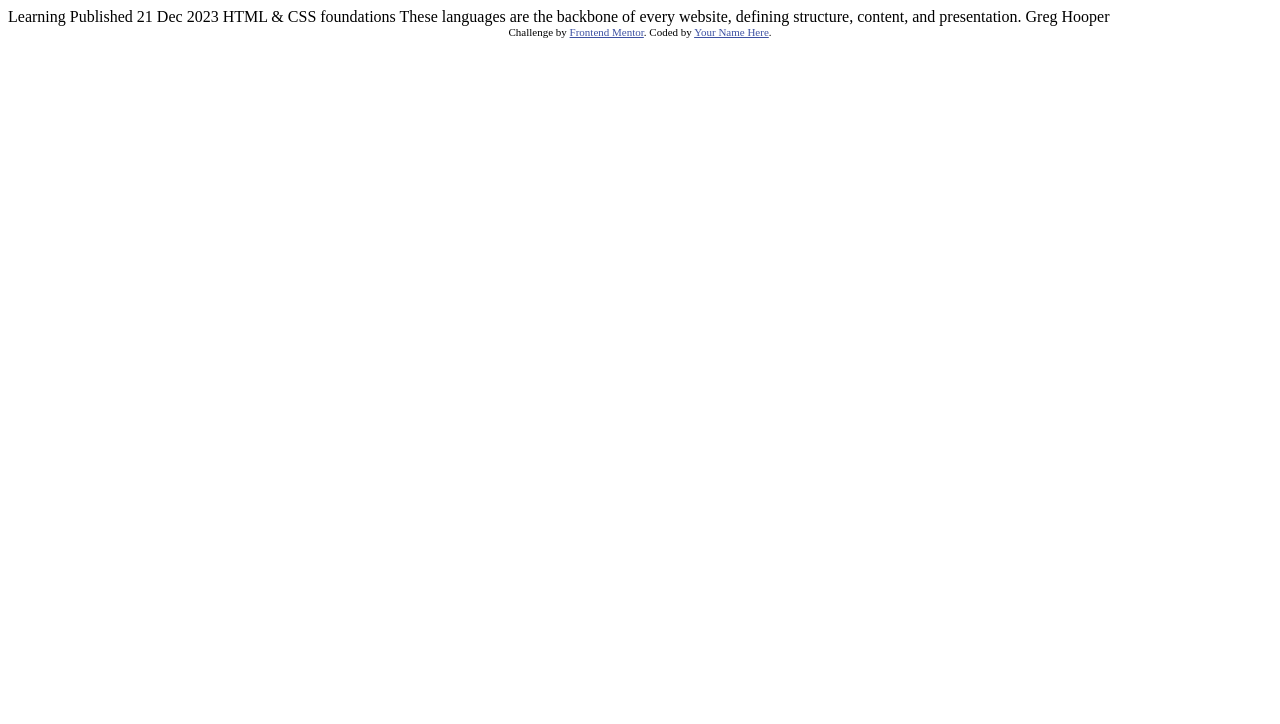
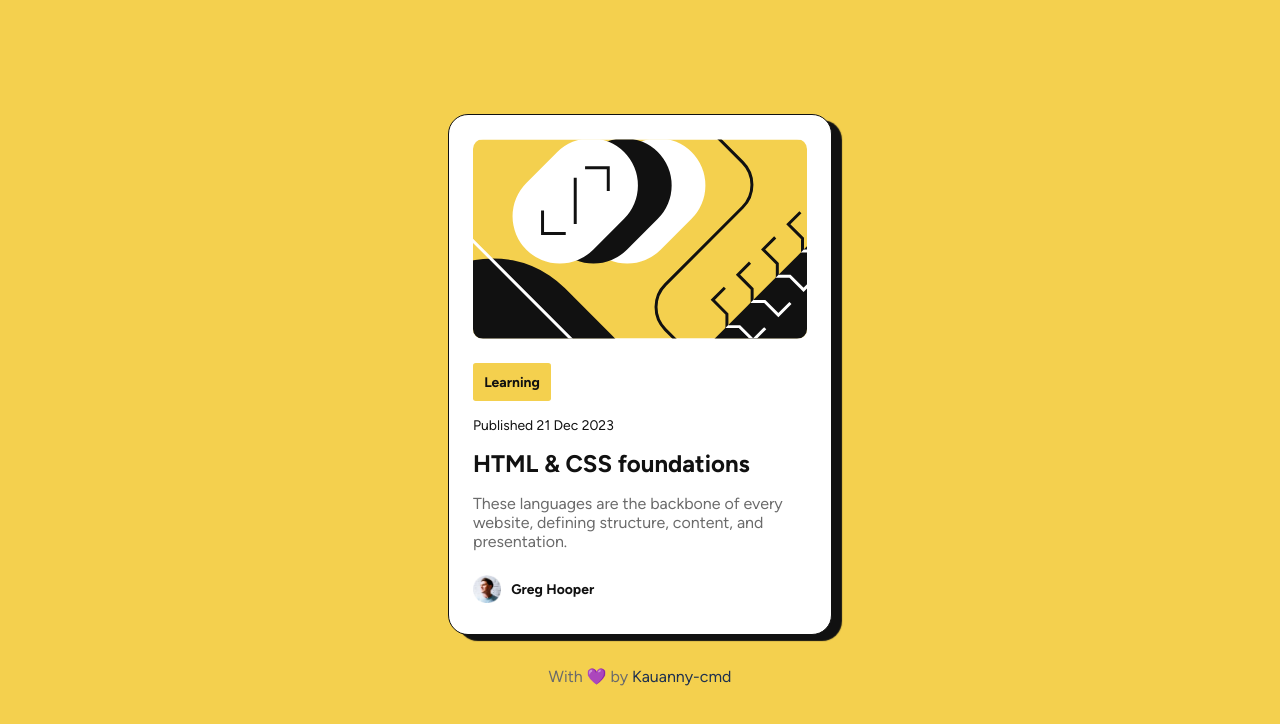
Before and after one commit to Kauanny-cmd/blog-preview-card-main, a plain HTML site: page index.html in a window 1280 px wide. Drawn offline with Linux system fonts and the light colour scheme.

Commit message:
feat: schema with css

```diff
--- a/index.html
+++ b/index.html
@@ -1,34 +1,43 @@
 <!DOCTYPE html>
-<html lang="en">
+<html lang="pt-br">
   <head>
-  <meta charset="UTF-8">
-  <meta name="viewport" content="width=device-width, initial-scale=1.0"> <!-- displays site properly based on user's device -->
+    <meta charset="UTF-8" />
+    <meta name="viewport" content="width=device-width, initial-scale=1.0" />
+    <!-- displays site properly based on user's device -->
 
-  <link rel="icon" type="image/png" sizes="32x32" href="./assets/images/favicon-32x32.png">
+    <link
+      rel="icon"
+      type="image/png"
+      sizes="32x32"
+      href="./assets/images/favicon-32x32.png"
+    />
+    <link rel="stylesheet" href="./style/style.css" />
 
     <title>Frontend Mentor | Blog preview card</title>
-
-  <!-- Feel free to remove these styles or customise in your own stylesheet 👍 -->
-  <style>
-    .attribution { font-size: 11px; text-align: center; }
-    .attribution a { color: hsl(228, 45%, 44%); }
-  </style>
   </head>
   <body>
-
-  Learning
-
-  Published 21 Dec 2023
-
-  HTML & CSS foundations
-
-  These languages are the backbone of every website, defining structure, content, and presentation.
-
-  Greg Hooper
-
-  <div class="attribution">
-    Challenge by <a href="https://www.frontendmentor.io?ref=challenge" target="_blank">Frontend Mentor</a>.
-    Coded by <a href="#">Your Name Here</a>.
+    <main>
+      <div class="container">
+        <img
+          src="./assets/images/illustration-article.svg"
+          alt="illustration-article"
+          class="image-responsive"
+        />
+        <section class="text-card">
+          <p class="tag-card">Learning</p>
+          <p>Published 21 Dec 2023</p>
+          <h1>HTML & CSS foundations</h1>
+          <h3>
+            These languages are the backbone of every website, defining
+            structure, content, and presentation.
+          </h3>
+        </section>
+        <div class="person-card">
+          <img src="./assets/images/image-avatar.webp" alt="image avatar" />
+          <p>Greg Hooper</p>
         </div>
+      </div>
+      <div class="attribution">With 💜 by <a href="#">Kauanny-cmd</a></div>
+    </main>
   </body>
 </html>
```
Lines whose indentation alone changed are shown as unchanged.
